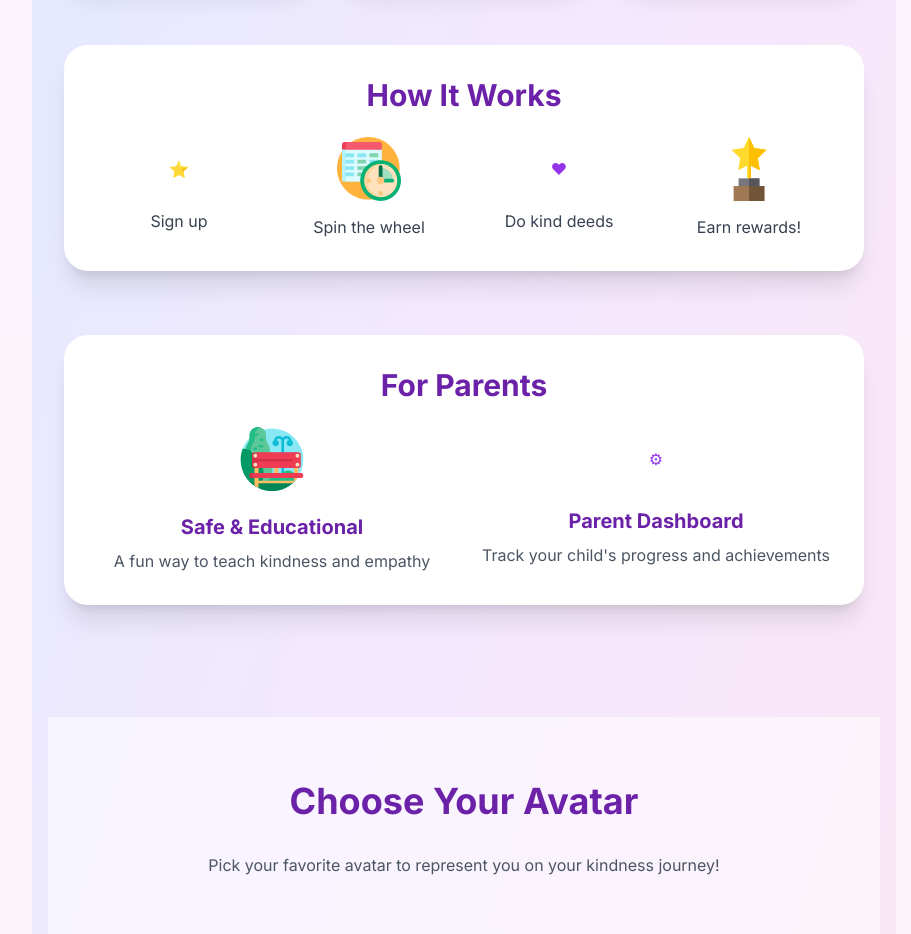
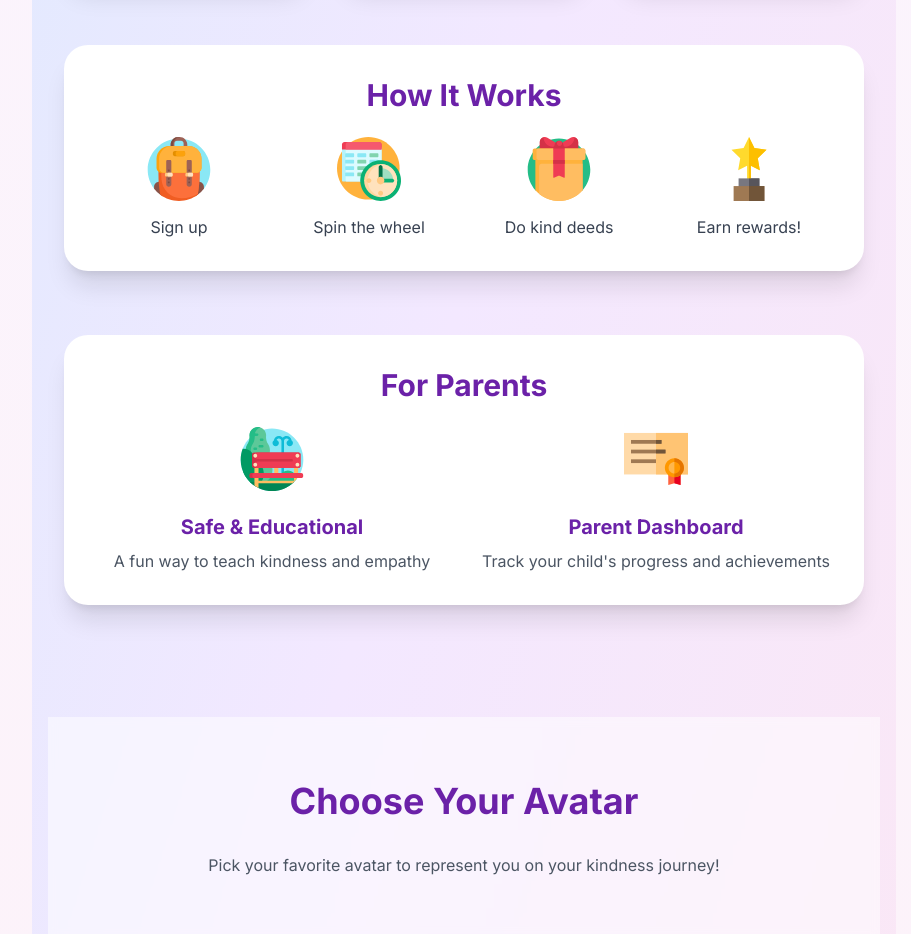
Before and after one commit to reet-571099/HackDavis, a React (Vite) app in the folder frontend/: page / in a window 1280 px wide. Shown: the part 1200-2134 px from the top of the page, without its empty margins (176-1087 px from the left). Built offline with nearby package versions, Linux system fonts and the light colour scheme.

Commit message:
ui fixes

```diff
--- a/frontend/dev-dist/sw.js
+++ b/frontend/dev-dist/sw.js
@@ -82,7 +82,7 @@ define(['./workbox-ce4f0d5f'], (function (workbox) { 'use strict';
     "revision": "3ca0b8505b4bec776b69afdba2768812"
   }, {
     "url": "index.html",
-    "revision": "0.28ujjr507lo"
+    "revision": "0.e84i03b3bug"
   }], {});
   workbox.cleanupOutdatedCaches();
   workbox.registerRoute(new workbox.NavigationRoute(workbox.createHandlerBoundToURL("index.html"), {
--- a/frontend/src/pages/Dashboard.tsx
+++ b/frontend/src/pages/Dashboard.tsx
@@ -12,7 +12,7 @@ import {
 const user = {
   id: "1",
   name: "Super Hero",
-  avatar: "boy-0" as AvatarIconName,
+  avatar: "boy-1" as AvatarIconName,
   streak: 5,
   stars: 42,
 };
--- a/frontend/src/pages/Home.tsx
+++ b/frontend/src/pages/Home.tsx
@@ -312,8 +312,8 @@ const Home = () => {
             <div className="text-center">
               <div className="mb-2">
                 <Icon
-                  name="star"
-                  type="ui"
+                  name="backpack"
+                  type="badge"
                   size="lg"
                   className="text-purple-600"
                 />
@@ -334,8 +334,8 @@ const Home = () => {
             <div className="text-center">
               <div className="mb-2">
                 <Icon
-                  name="heart"
-                  type="ui"
+                  name="gift"
+                  type="badge"
                   size="lg"
                   className="text-purple-600"
                 />
@@ -386,8 +386,8 @@ const Home = () => {
             <div className="text-center">
               <div className="mb-4">
                 <Icon
-                  name="settings"
-                  type="ui"
+                  name="diploma"
+                  type="badge"
                   size="lg"
                   className="text-purple-600"
                 />
--- a/frontend/src/pages/Profile.tsx
+++ b/frontend/src/pages/Profile.tsx
@@ -565,9 +565,17 @@ const Profile = () => {
                 </div>
                 <span className="text-2xl">
                   {deed?.approved ? (
-                    <Icon name="thumbs-up" type="badge" size="md" />
+                    <img
+                      src="https://imgproxy.attic.sh/insecure/f:png/plain/https://imgproxy.attic.sh/h-fkQ3UMKb3FRWhTrVKbY_8q3GU32RWa4SXAq3ryQ8A/rs:fit:768:768:1:1/t:1:FF00FF:false:false/aHR0cHM6Ly9hdHRp/Yy5zaC9qNzFhODRp/ODVpbnBkZ2V0MnV5/Z3lkNTQ4OG0w"
+                      alt="Approved"
+                      className="w-10 h-10"
+                    />
                   ) : (
-                    <Icon name="default" type="badge" size="md" />
+                    <img
+                      src="https://imgproxy.attic.sh/insecure/f:png/plain/https://imgproxy.attic.sh/3N3wYAhPAS1ga8zNUl1pOX9PhLrT7M4tcX095VQ_sfw/rs:fit:768:768:1:1/t:1:FF00FF:false:false/aHR0cHM6Ly9hdHRp/Yy5zaC9ydW5wb2Qv/ZGNmY2ZjOTQtM2Q2/ZC00YTExLTk5OTct/MDZhMGNiNTIzODg0/LnBuZw"
+                      alt="Not Approved"
+                      className="w-10 h-10"
+                    />
                   )}
                 </span>
               </motion.div>
```
Also changed, not shown: 1 other file (tests, documents, lock files or other folders).
